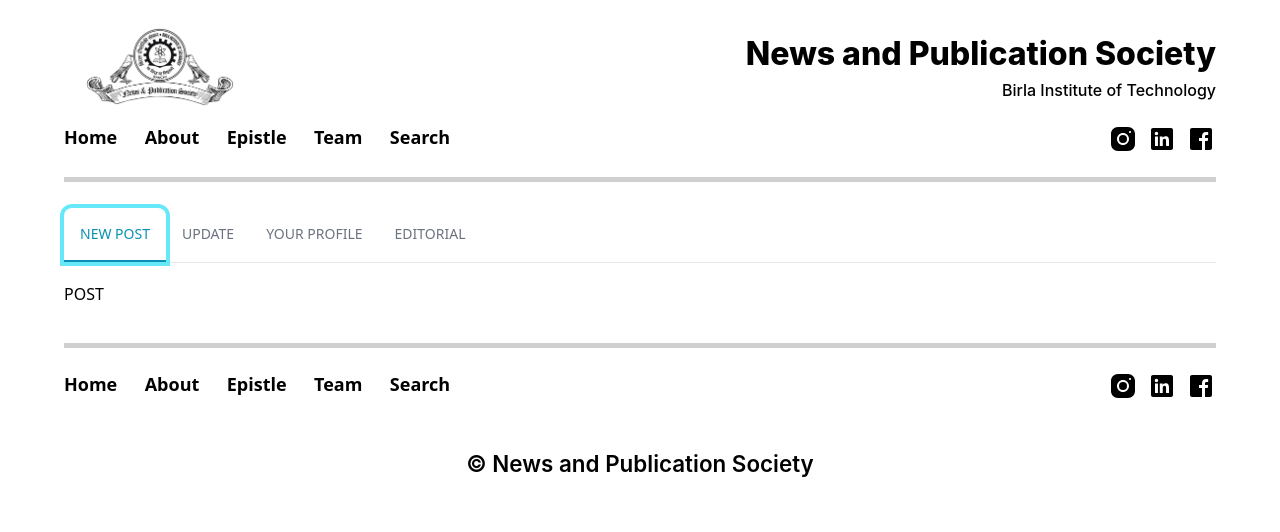
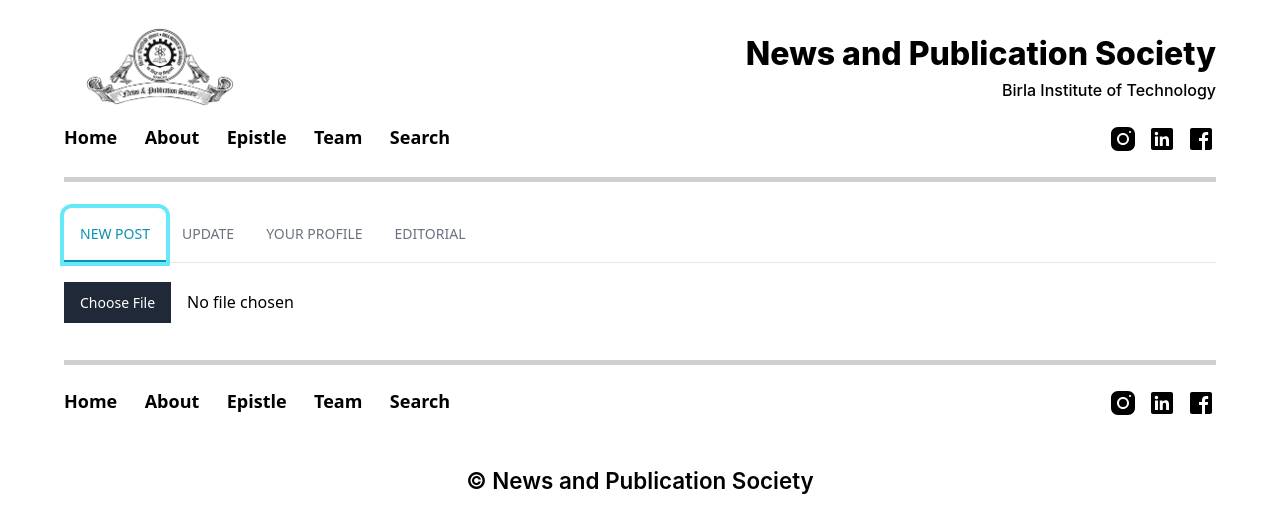
Before and after one commit to Riturajrs/NAPS-Website, a Next.js app: page /Admin in a window 1280 px wide. Both pictures are taken after a click on the tab "NEW POST". Shown: the top 532 px of the page. Built offline with nearby package versions, Linux system fonts and the light colour scheme.

Commit message:
started working on post form

```diff
--- /dev/null
+++ b/components/PostForm/PostForm.module.css
@@ -0,0 +1,3 @@
+.PostForm{
+
+}
--- a/components/PostForm/PostForm.tsx
+++ b/components/PostForm/PostForm.tsx
@@ -1,7 +1,41 @@
+import styles from "./PostForm.module.css"
+import { useState } from "react"
+type blogData = {
+  title: string,
+  author: string,
+  tags: string[],
+  thumbnail: string,
+  content: string,
+  category: string,
+  summary: string,
+}
 export default function PostForm(){
+  // ----------------------------------------------- state variables
+  const [title, setTitle] = useState("");
+  const [author, setAuthor] = useState("");
+  const [tags, setTags] = useState([]);
+  const [thumbnail, setThumbnail] = useState("");
+  const [content, setContent] = useState("");
+  const [category, setCategory] = useState("");
+  const [summary, setSummary] = useState("");
+
+  // ----------------------------------------------- upload image
+  async function uploadImage(e){
+    const file = e.target.files[0];
+    const fd =  new FormData();
+    fd.append('images',file)
+    // upload to api
+    const res = await fetch("http://localhost:4000/api/v1/image-upload",{
+      method: "POST",
+      body: fd
+    })
+    const data = await res.json();
+
+  }
+
   return (
-    <>
-    POST
-    </>
+    <div className={styles.PostForm}>
+    <input type="file" name="file" onChange={uploadImage}></input>
+    </div>
   )
 }
--- a/module.d.ts
+++ b/module.d.ts
@@ -1,5 +1,6 @@
 declare namespace NodeJS {
   export interface ProcessEnv {
-    APIBASE: string;
+    APIBASE: string,
+    SERVERBASE: string
   }
 }
```
